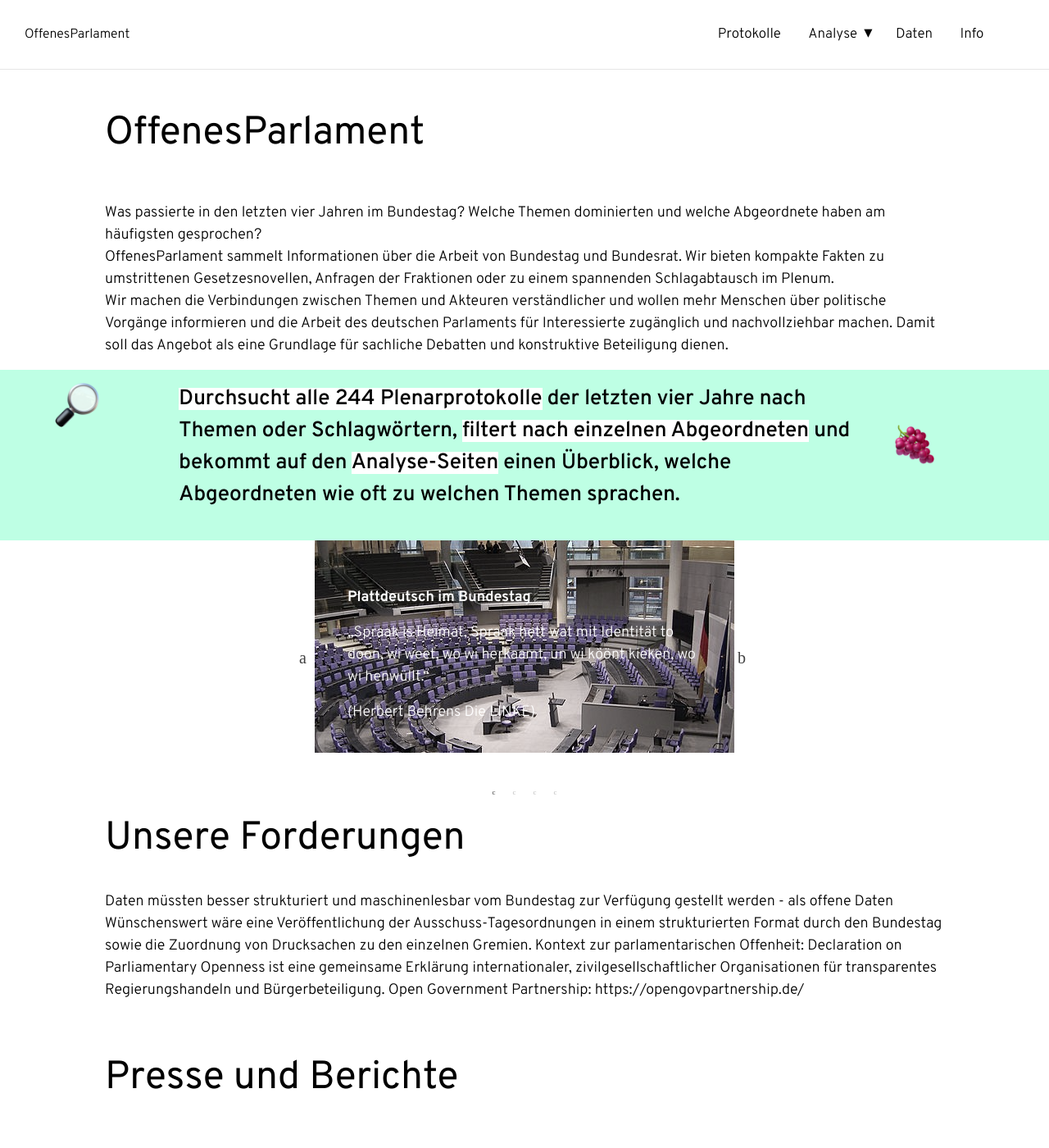
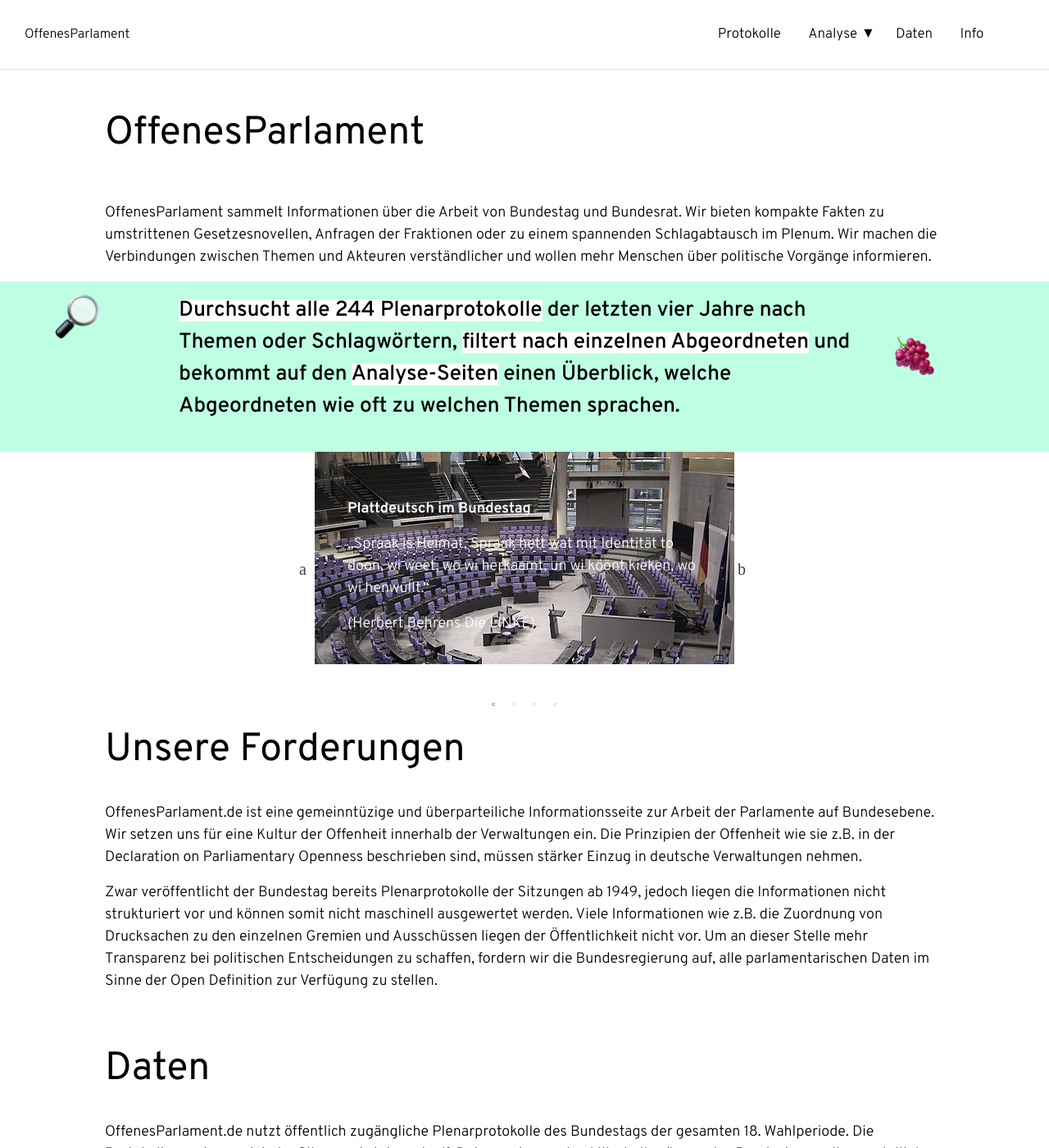
Before and after one commit to Datenschule/offenesparlament.de-frontend, a Jekyll site: the page built from index.html, in a window 1280 px wide and 1400 px high. Shown: the whole window at 82% size. Built offline with Jekyll 4.4.1, drawn with Linux system fonts in a browser that asks for light colours; some web fonts are replaced; some of the changed text lies outside the part shown.

Commit message:
add new text to index.html

```diff
--- a/index.html
+++ b/index.html
@@ -8,11 +8,7 @@
 </div>
 <div class="container">
     <div class="container-left-12">
-        <p>Was passierte in den letzten vier Jahren im Bundestag? Welche Themen dominierten und welche Abgeordnete haben am häufigsten gesprochen?
-            <br>
-            OffenesParlament sammelt Informationen über die Arbeit von Bundestag und Bundesrat. Wir bieten kompakte Fakten zu umstrittenen Gesetzesnovellen, Anfragen der Fraktionen oder zu einem spannenden Schlagabtausch im Plenum.
-            <br>
-            Wir machen die Verbindungen zwischen Themen und Akteuren verständlicher und wollen mehr Menschen über politische Vorgänge informieren und die Arbeit des deutschen Parlaments für Interessierte zugänglich und nachvollziehbar machen. Damit soll das Angebot als eine Grundlage für sachliche Debatten und konstruktive Beteiligung dienen.
+        <p> OffenesParlament sammelt Informationen über die Arbeit von Bundestag und Bundesrat. Wir bieten kompakte Fakten zu umstrittenen Gesetzesnovellen, Anfragen der Fraktionen oder zu einem spannenden Schlagabtausch im Plenum. Wir machen die Verbindungen zwischen Themen und Akteuren verständlicher und wollen mehr Menschen über politische Vorgänge informieren.
         </p>
     </div>
 </div>
@@ -49,24 +45,37 @@
 </div>
 <div class="container">
     <div class="container-left-12">
-        <p> Daten müssten besser strukturiert und maschinenlesbar vom Bundestag zur Verfügung gestellt werden - als offene Daten
-            Wünschenswert wäre eine Veröffentlichung der Ausschuss-Tagesordnungen in einem strukturierten Format durch den Bundestag sowie die Zuordnung von Drucksachen zu den einzelnen Gremien.
-            Kontext zur parlamentarischen Offenheit: Declaration on Parliamentary Openness ist eine gemeinsame Erklärung internationaler, zivilgesellschaftlicher Organisationen für transparentes Regierungshandeln und Bürgerbeteiligung.
-            Open Government Partnership: https://opengovpartnership.de/
+        <p> OffenesParlament.de ist eine gemeinntüzige und überparteiliche Informationsseite zur Arbeit der Parlamente auf Bundesebene. Wir setzen uns für eine Kultur der Offenheit innerhalb der Verwaltungen ein. Die Prinzipien der Offenheit wie sie z.B. in der <a href="https://www.openingparliament.org/declaration/">Declaration on Parliamentary Openness</a> beschrieben sind, müssen stärker Einzug in deutsche Verwaltungen nehmen.
+        </p>
+        <p>Zwar veröffentlicht der Bundestag bereits Plenarprotokolle der Sitzungen ab 1949, jedoch liegen die Informationen nicht strukturiert vor und können somit nicht maschinell ausgewertet werden. Viele Informationen wie z.B. die Zuordnung von Drucksachen zu den einzelnen Gremien und Ausschüssen liegen der Öffentlichkeit nicht vor. Um an dieser Stelle mehr Transparenz bei politischen Entscheidungen zu schaffen, fordern wir die Bundesregierung auf, alle parlamentarischen Daten im Sinne der <a href="http://opendefinition.org/od/2.0/de/">Open Definition</a> zur Verfügung zu stellen.
         </p>
     </div>
 </div>
 <div class="container">
-    <div class="container-left-10">
+    <div class="container-left-12">
+        <h1 class="text-left">Daten</h1>
+    </div>
+</div>
+<div class="container">
+    <div class="container-left-12">
+        <p>OffenesParlament.de nutzt öffentlich zugängliche <a href="http://www.bundestag.de/dokumente/protokolle/plenarprotokolle/">Plenarprotokolle des Bundestags</a> der gesamten 18. Wahlperiode. Die Protokolle werden nach jeder Sitzung als txt- und pdf-Dokumente von den Mitarbeiter/innen des Bundestags online gestellt. Im Rahmen des Projekts wurden diese Informationen gesammelt, strukturiert und analysiert.
+        </p>
+        <p>Alle Daten zum Projekt sind als Open Data frei zugänglich und können heruntergeladen werden. Wir freuen uns, wenn sie in anderen Projekten weiterverwendet werden. Habt ihr Anmerkungen oder einen Fehler entdeckt, dann meldet euch gerne bei uns per <a href="mailto:info@datenschule.de">Mail</a>.
+        </p>
+    </div>
+</div>
+<div class="container">
+    <div class="container-left-12">
         <h1 class="text-left">Presse und Berichte</h1>
     </div>
     <div class="container-left-offset-1 container-left-8">
-        <p> Kontakt: Open Knowledge Foundation Deutschland e.V., Helene Hahn, Projektleiterin Datenschule, Telefon: 030-57703666-2, E-Mail: info@datenschule.de
-            <br>
-            Pressemitteilung zum Download.
+        <p> Presseanfragen richten Sie bitte an die Open Knowledge Foundation Deutschland e.V., Projekt Datenschule per <a href="mailto:info@datenschule.de">Mail</a> oder telefonisch unter 030-57703666-2<br>
+        <br>
+        Pressemitteilung zum Download.
         </p>
     </div>
 </div>
+<!---
 <div class="container">
     <div class="container-left-12">
         <h1 class="text-left">Pressespiegel</h1>
@@ -76,3 +85,5 @@
         </p>
     </div>
 </div>
+
+-->
```
